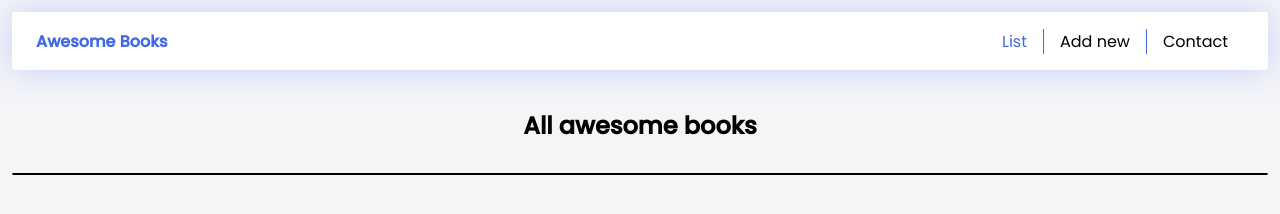
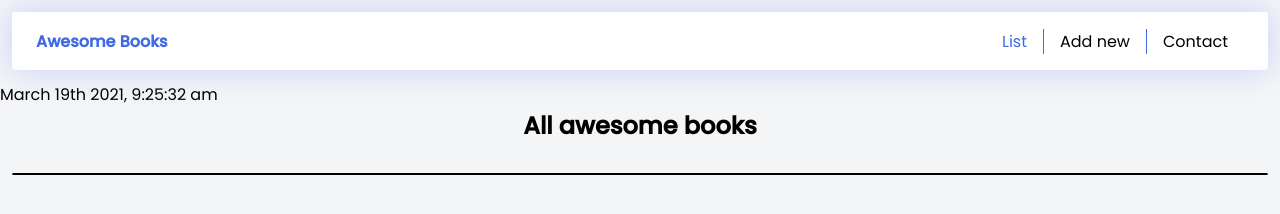
Before and after one commit to ntzwilly/awesome-books, a website with bundled scripts: page index.html in a window 1280 px wide. Built offline with nearby package versions, Linux system fonts and the light colour scheme.

Commit message:
Add date structure

```diff
--- a/index.html
+++ b/index.html
@@ -24,6 +24,9 @@
           <li class="nav-item"><a class="nav-link" href="#contact">Contact</a></li>
         </ul>
       </nav>
+      <div class="date-container">
+        <p id="date">March 19th 2021, 9:25:32 am</p>
+      </div>
     </header>
     <section id="list" class="container current-page">
       <h1 class="text-center">All awesome books</h1>
```
